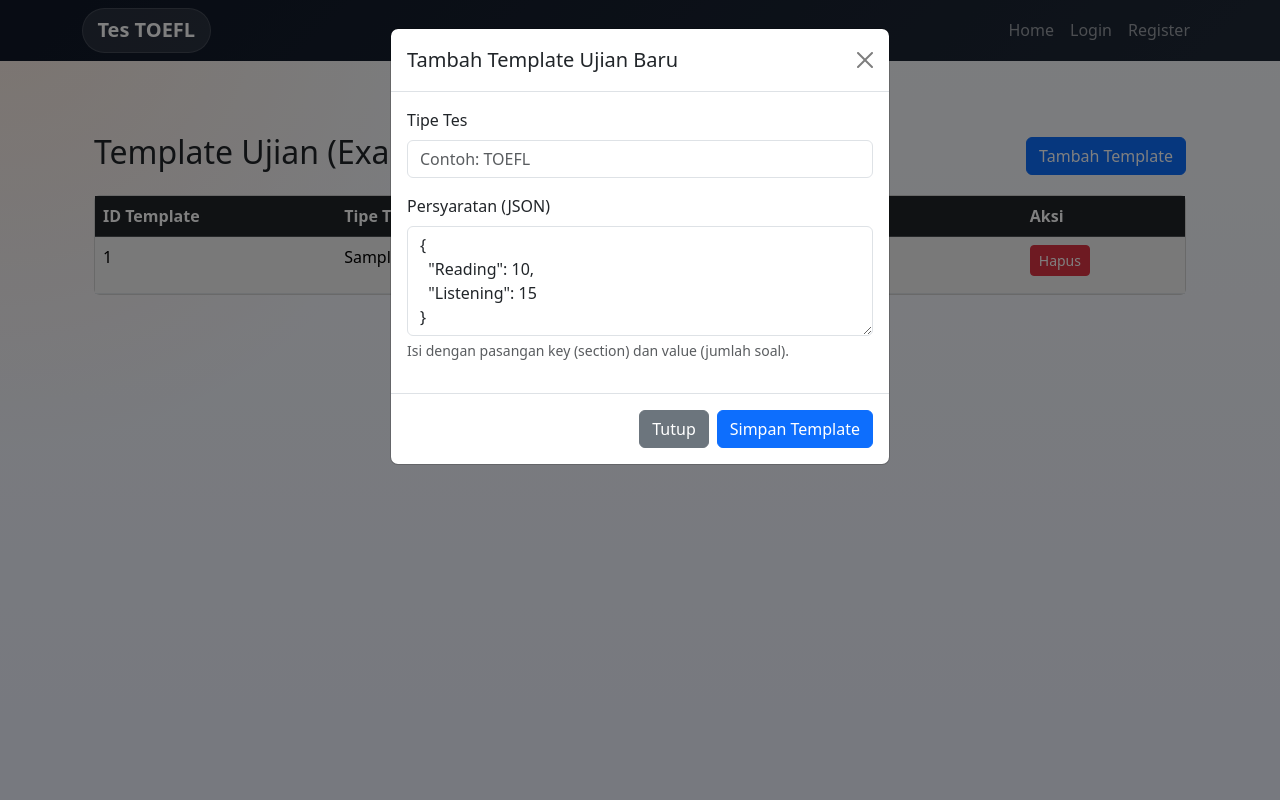
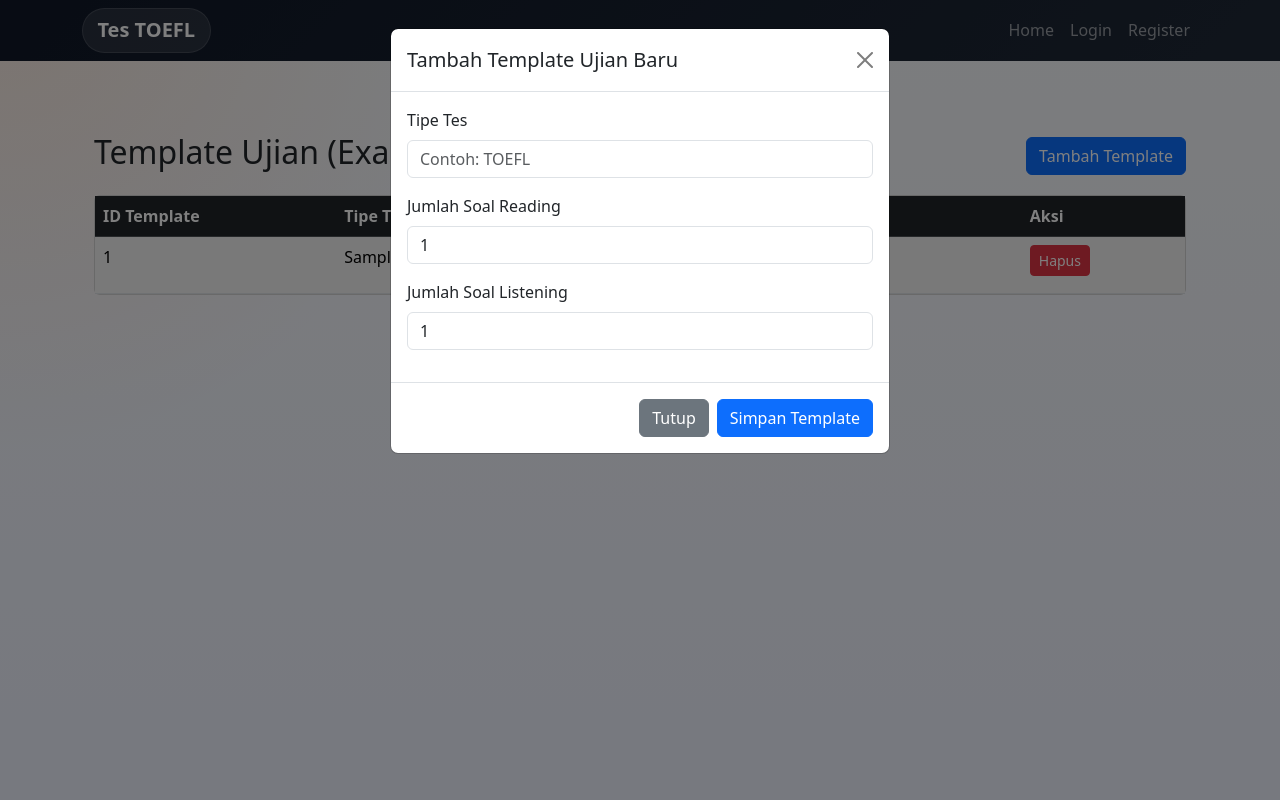
Before and after one commit to Svaerd/upbg-backend, a Flask app: template templates/admin/exam_templates.html in a window 1280 px wide, after a click on "Tambah Template". Run offline with Flask 3, Linux system fonts and the light colour scheme; the template is opened without the code that fills it: most values are stand-ins (such as "Sample title", 1, 10 or a date in 2020).

Commit message:
exam_templates: Use input instead of JSON

```diff
--- a/templates/admin/exam_templates.html
+++ b/templates/admin/exam_templates.html
@@ -64,12 +64,12 @@
                         <input type="text" class="form-control" id="templateTestType" placeholder="Contoh: TOEFL" required>
                     </div>
                     <div class="mb-3">
-                        <label for="requirements" class="form-label">Persyaratan (JSON)</label>
-                        <textarea class="form-control" id="requirements" rows="4" required>{
-  "Reading": 10,
-  "Listening": 15
-}</textarea>
-                        <div class="form-text">Isi dengan pasangan key (section) dan value (jumlah soal).</div>
+                        <label for="readingCount" class="form-label">Jumlah Soal Reading</label>
+                        <input type="number" class="form-control" id="readingCount" placeholder="Contoh: 10" required min="1" value="1">
+                    </div>
+                    <div class="mb-3">
+                        <label for="listeningCount" class="form-label">Jumlah Soal Listening</label>
+                        <input type="number" class="form-control" id="listeningCount" placeholder="Contoh: 15" required min="1" value="1">
                     </div>
                 </form>
             </div>
@@ -84,13 +84,15 @@
 <script>
 function submitExamTemplate() {
     let testType = document.getElementById('templateTestType').value;
+    let readingCount = parseInt(document.getElementById('readingCount').value) || 0;
+    let listeningCount = parseInt(document.getElementById('listeningCount').value) || 0;
 
-    let requirements;
-    try {
-        requirements = JSON.parse(document.getElementById('requirements').value || "{}");
-    } catch (e) {
-        alert("Format JSON tidak valid pada Persyaratan.");
-        return;
+    let requirements = {};
+    if (readingCount > 0) {
+        requirements["Reading"] = readingCount;
+    }
+    if (listeningCount > 0) {
+        requirements["Listening"] = listeningCount;
     }
 
     let payload = {
```
